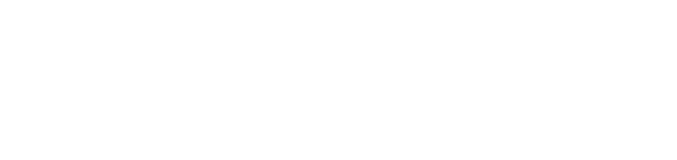
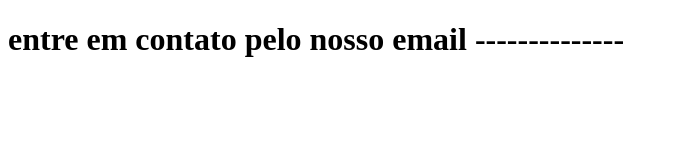
Before and after one commit to ehigor/sistema-de-cadastro, a plain HTML site: page contato.html in a window 1280 px wide. Shown: the whole page, without its empty margins (0-677 px from the left). Drawn offline with Linux system fonts and the light colour scheme.

Commit message:
update 1.0

```diff
--- a/contato.html
+++ b/contato.html
@@ -6,6 +6,6 @@
     <title>Contato</title>
 </head>
 <body>
-
+    <h1> entre em contato pelo nosso email --------------</h1>
 </body>
 </html>
```
